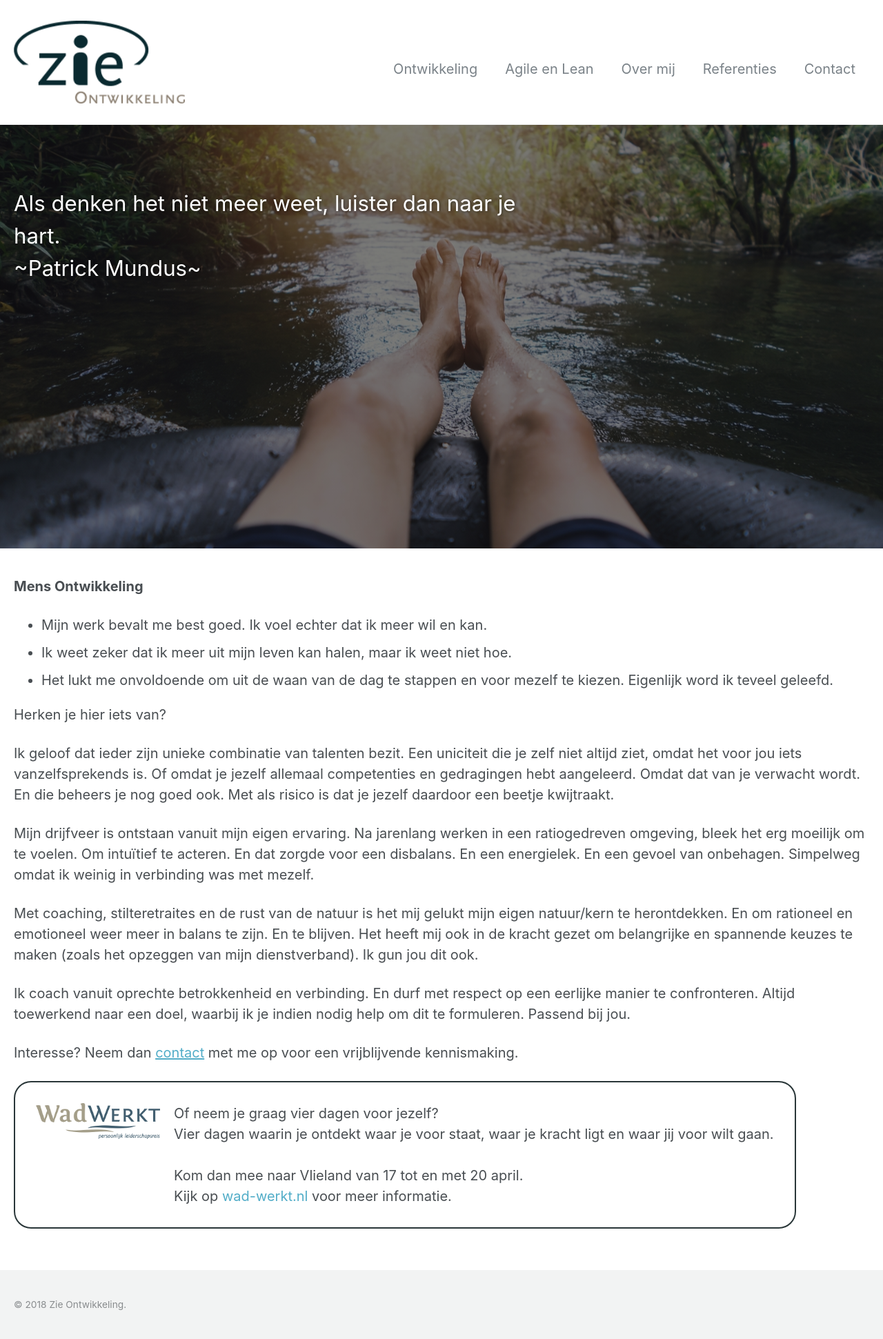
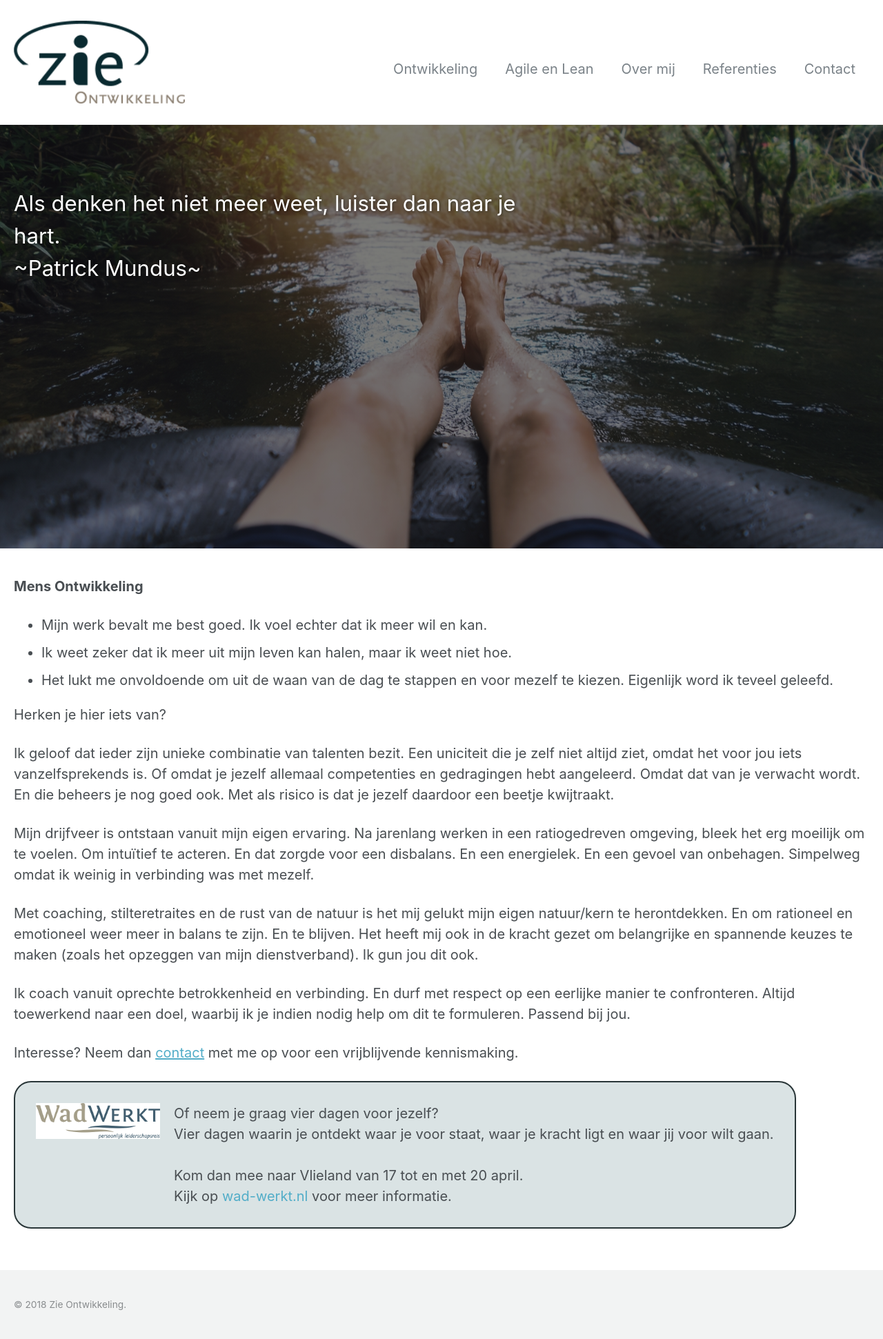
Before and after one commit to twinmum1/zie-ontwikkeling, a Jekyll site: the page built from _pages/mens.md, in a window 1280 px wide. Shown: the whole page at 69% size. Built offline with Jekyll 4.4.1, drawn with Linux system fonts in a browser that asks for light colours.

Commit message:
Update mens.md

```diff
--- a/_pages/mens.md
+++ b/_pages/mens.md
@@ -38,7 +38,7 @@ Ik coach vanuit oprechte betrokkenheid en verbinding. En durf met respect op een
 Interesse? Neem dan <a href="mailto:anita@zie-ontwikkeling.nl">contact</a> met me op voor een vrijblijvende kennismaking.
 
 <!-- kader; geen markdown -->
-<div style="border-radius: 25px; border: 2px solid #293638; padding: 20px; display: table;">
+<div style="border-radius: 25px; border: 2px solid #293638; background-color: #DAE3E4; padding: 20px; display: table;">
   <div style="display: table-row;">
     <div style="display: table-cell; width: 200px; padding: 10px;">
       <a href="http://www.wad-werkt.nl"><img style="width: 100%;" src="https://twinmum1.github.io/zie-ontwikkeling/assets/images/wadwerkt-logo-colour.png" alt="wad-werkt.nl"/></a>
```
